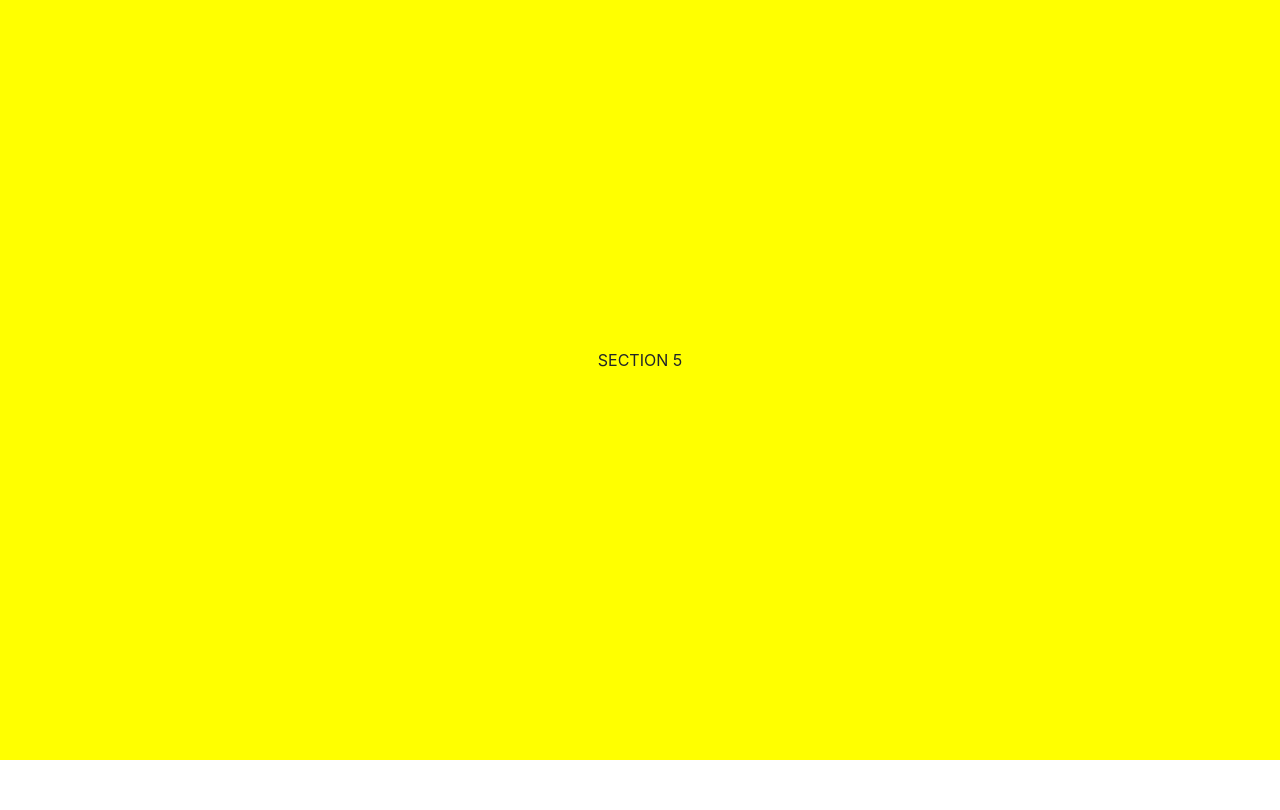
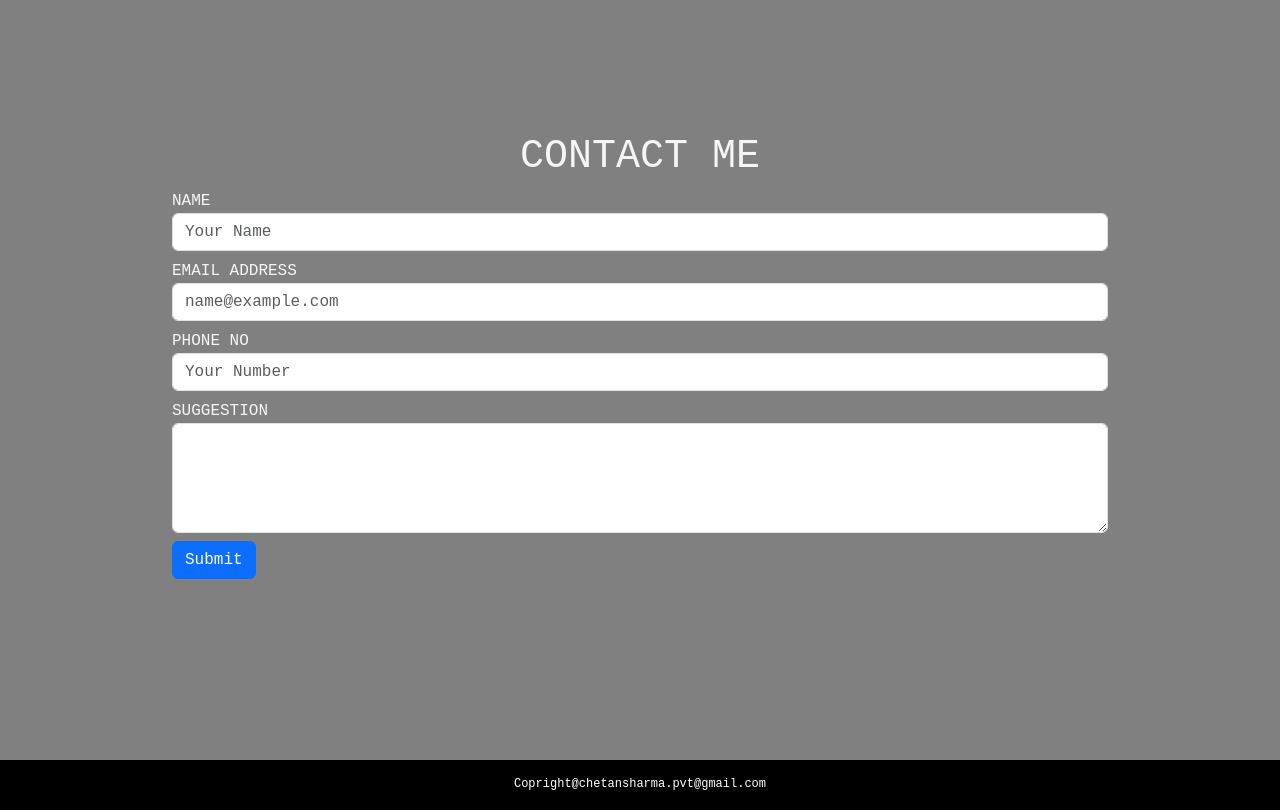
Before and after one commit to C-H-E-T-A-N/portfolio-website, a React (Create React App) app in the folder portfolio/: page / in a window 1280 px wide. Shown: the part 3240-4050 px from the top of the page. Before the commit the page ends 4000 px from the top, so only its background shows below. Built offline with nearby package versions, Linux system fonts and the light colour scheme.

Commit message:
contact page added

```diff
--- a/portfolio/public/index.html
+++ b/portfolio/public/index.html
@@ -27,7 +27,7 @@
     -->
     <link href="https://cdn.jsdelivr.net/npm/bootstrap@5.3.0-alpha1/dist/css/bootstrap.min.css" rel="stylesheet" integrity="sha384-GLhlTQ8iRABdZLl6O3oVMWSktQOp6b7In1Zl3/Jr59b6EGGoI1aFkw7cmDA6j6gD" crossorigin="anonymous">
 
-    <title>React App</title>
+    <title>Portfolio</title>
   </head>
   <body>
     <noscript>You need to enable JavaScript to run this app.</noscript>
--- a/portfolio/src/App.js
+++ b/portfolio/src/App.js
@@ -3,7 +3,7 @@ import './App.css';
 import './components/style.css';
 import Header from './components/Header';
 import Content from './components/Content';
-
+import Footer from './components/Footer';
 
 function App() {
   return (
@@ -13,6 +13,7 @@ function App() {
       <Header/>
 
       <Content/>
+      <Footer/>
       </>
   );
 }
--- a/portfolio/src/components/Content.js
+++ b/portfolio/src/components/Content.js
@@ -16,7 +16,30 @@ function Content() {
         section 4
       </section>
       <section id='ContactMe'>
-        section 5
+      <div className="container w-75">
+    <h1 className="text-center">Contact Me</h1>
+    <form action="/contact/" method="post">
+
+        <div className="form-group my-2">
+          <label for="name">Name</label>
+          <input type="text" name="name" className="form-control" id="name" placeholder="Your Name"/>
+        </div>
+        <div className="form-group my-2">
+            <label for="exampleFormControlInput1">Email address</label>
+            <input type="email" className="form-control" id="email" name="email" placeholder="name@example.com"/>
+          </div>
+          <div className="form-group my-2">
+            <label for="Phone">Phone No</label>
+            <input type="phone" className="form-control" name="phone" id="phone" placeholder="Your Number"/>
+          </div>
+
+        <div className="form-group">
+          <label for="exampleFormControlTextarea1">Suggestion</label>
+          <textarea className="form-control" id="desc" name="desc" rows="4"></textarea>
+        </div>
+        <button type="submit" className="btn btn-primary my-2">Submit</button>
+      </form>
+  </div>
       </section>
     </div>
   )
--- /dev/null
+++ b/portfolio/src/components/Footer.js
@@ -0,0 +1,13 @@
+import React from 'react'
+import './style.css'
+function Footer() {
+  return (
+    <div>
+      <div className="footer">
+       Copright@chetansharma.pvt@gmail.com
+      </div>
+    </div>
+  )
+}
+
+export default Footer
--- a/portfolio/src/components/style.css
+++ b/portfolio/src/components/style.css
@@ -63,5 +63,22 @@ section
 }
 #ContactMe
 {
-    background:yellow;
+    font-family:monospace;
+    color:whitesmoke;
+    background: grey
+    ;
 }
+
+.footer
+{
+    bottom: 0;
+    width:100%;
+    height: 50px;
+    background: #000;
+    justify-content: center;
+    color: white;
+    text-align: center;
+    padding-top: 15px;
+    font-family:monospace;
+    font-size: small;
+}
```
